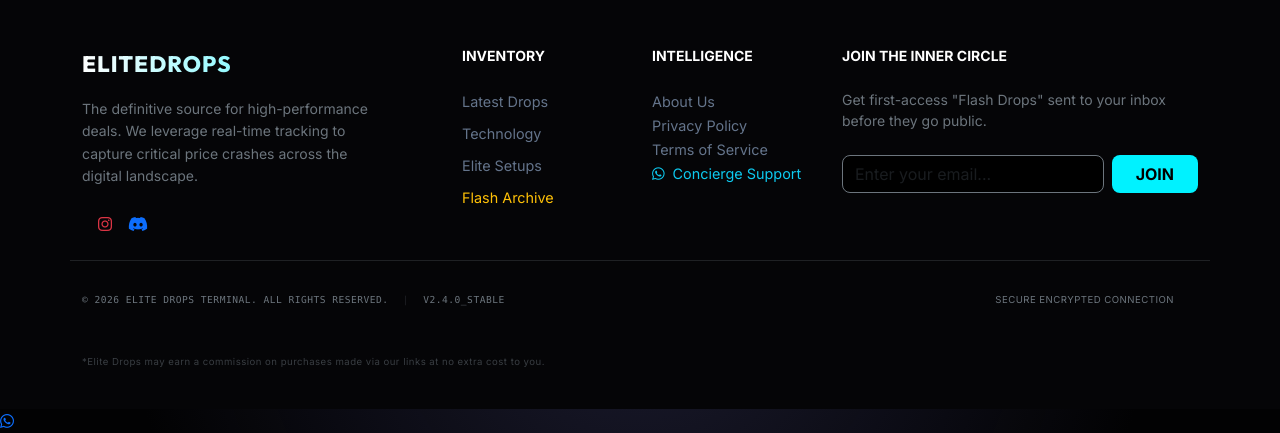
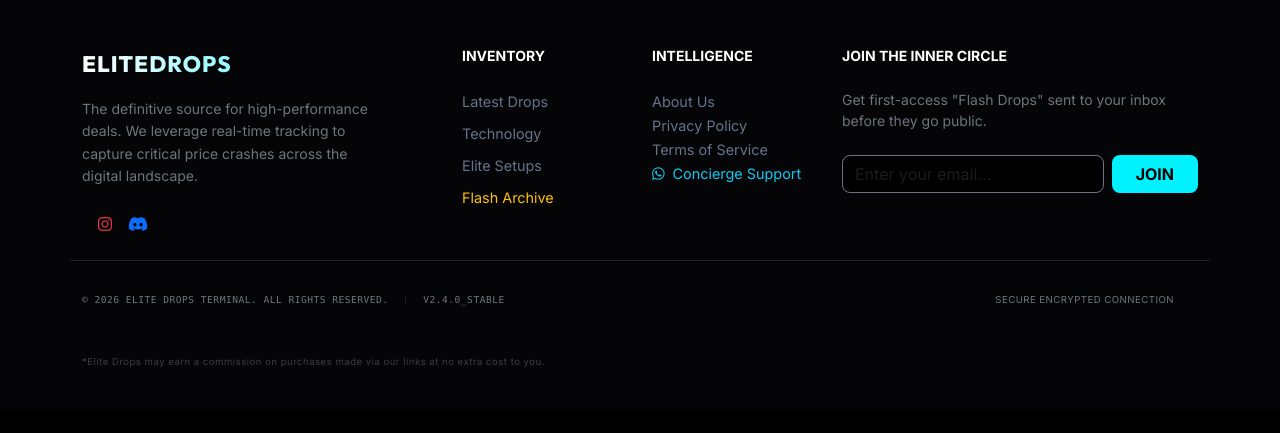
Before and after one commit to jegadesh-github/flashsale-pro, a Flask app: page / in a window 1280 px wide. Shown: the part 520-953 px from the top of the page. After the commit the page ends 887 px from the top, so only its background shows below. Run offline with Flask 3, Linux system fonts and the light colour scheme; data that the repository does not hold is empty.

Commit message:
minor fix at footer

```diff
--- a/templates/index.html
+++ b/templates/index.html
@@ -429,8 +429,5 @@
         updateWishlistCount()
       })
     </script>
-    <a href="https://wa.me/1234567890?text=Hi%20Elite%20Drops%20Support!" class="whatsapp-float" target="_blank">
-    <i class="fa-brands fa-whatsapp"></i>
-    </a>
   </body>
 </html>
```
